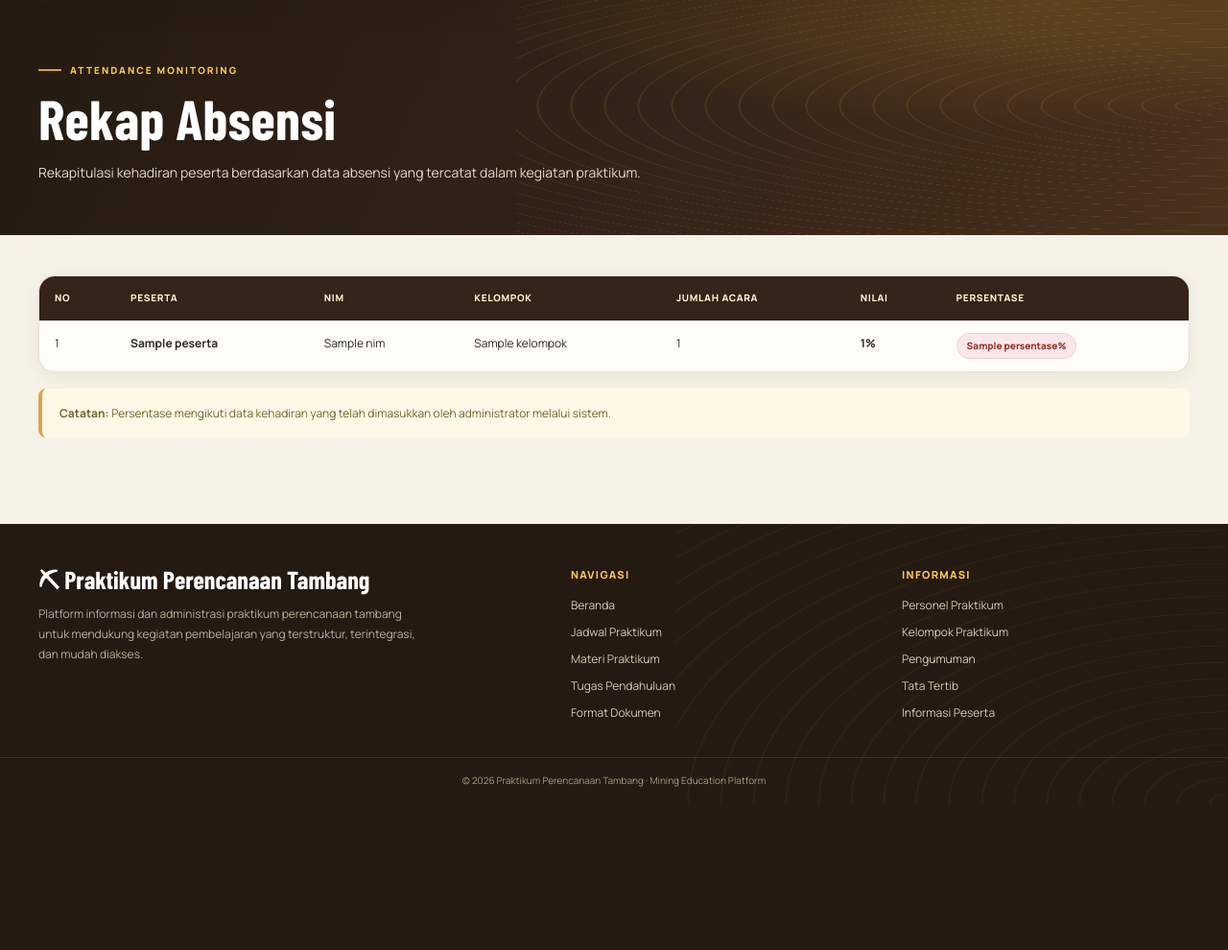
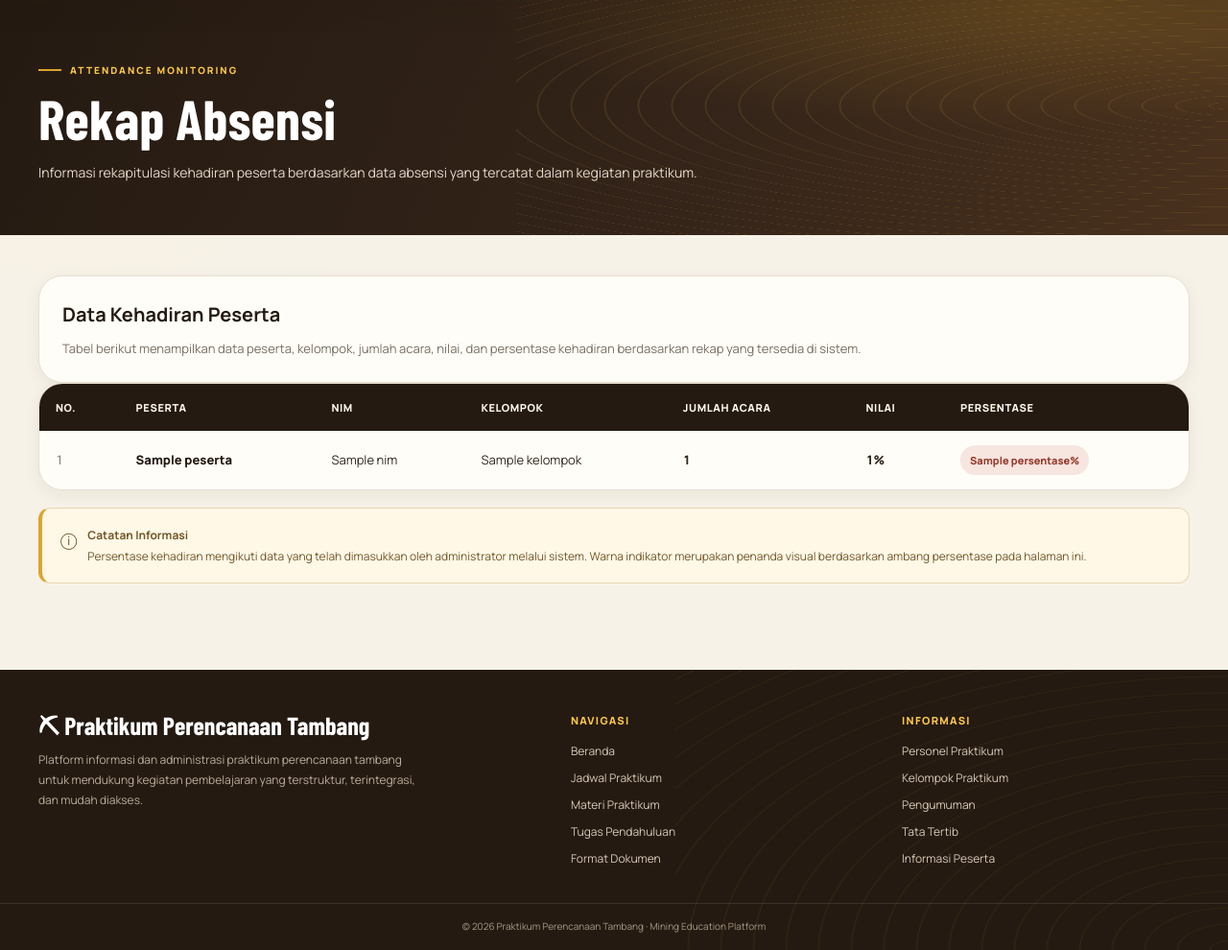
Before and after one commit to muhammadfhy2-cell/Praktikum-Perencanaan-Tambang, a Django app: template praktikum/templates/praktikum/absensi.html in a window 1280 px wide. Shown: the part 77-1067 px from the top of the page at 96% size. Before the commit the page ends 897 px from the top, so only its background shows below. Run offline with Django 3.2, Linux system fonts and the light colour scheme; the template is opened without the code that fills it: most values are stand-ins (such as "Sample title", 1, 10 or a date in 2020); some web fonts are replaced.

Commit message:
Update absensi.html

```diff
--- a/praktikum/templates/praktikum/absensi.html
+++ b/praktikum/templates/praktikum/absensi.html
@@ -1,16 +1,188 @@
+
 {% extends "praktikum/base.html" %}
 
-{% block title %}Absensi | Praktikum Perencanaan Tambang{% endblock %}
+{% block title %}Rekap Absensi | Praktikum Perencanaan Tambang{% endblock %}
+
+{% block meta_description %}
+Rekapitulasi kehadiran peserta Praktikum Perencanaan Tambang.
+{% endblock %}
+
+{% block extra_css %}
+<style>
+.attendance-summary {
+    display: grid;
+    grid-template-columns: 1fr;
+    gap: 16px;
+    margin-bottom: 24px;
+}
+
+.attendance-intro {
+    padding: 22px 24px;
+    border: 1px solid var(--line, #e8dfd0);
+    border-radius: var(--radius-lg, 20px);
+    background: var(--paper, #fffdf8);
+    box-shadow: var(--shadow-sm, 0 8px 24px rgba(36,26,17,.06));
+}
+
+.attendance-intro h2 {
+    margin-bottom: 7px;
+    color: var(--ink, #241a11);
+    font-size: 20px;
+}
+
+.attendance-intro p {
+    color: var(--muted, #796e60);
+    font-size: 13px;
+    line-height: 1.8;
+}
+
+.attendance-table-wrap {
+    width: 100%;
+    overflow-x: auto;
+    border: 1px solid var(--line, #e8dfd0);
+    border-radius: var(--radius-lg, 20px);
+    background: var(--paper, #fffdf8);
+    box-shadow: var(--shadow-sm, 0 8px 24px rgba(36,26,17,.06));
+}
+
+.attendance-table {
+    width: 100%;
+    min-width: 800px;
+    border-collapse: collapse;
+}
+
+.attendance-table thead th {
+    padding: 15px 17px;
+    background: var(--ink, #241a11);
+    color: #fff9ed;
+    font-size: 11px;
+    font-weight: 800;
+    text-align: left;
+    text-transform: uppercase;
+    letter-spacing: .6px;
+    white-space: nowrap;
+}
+
+.attendance-table tbody td {
+    padding: 15px 17px;
+    border-bottom: 1px solid var(--line, #e8dfd0);
+    color: var(--text, #30271d);
+    font-size: 13px;
+    vertical-align: middle;
+}
+
+.attendance-table tbody tr:last-child td {
+    border-bottom: none;
+}
+
+.attendance-table tbody tr:hover td {
+    background: #fbf5e9;
+}
+
+.attendance-number {
+    color: var(--muted, #796e60) !important;
+    font-variant-numeric: tabular-nums;
+}
+
+.attendance-name {
+    color: var(--ink, #241a11);
+    font-weight: 800;
+}
+
+.attendance-nim {
+    color: var(--muted, #796e60);
+    white-space: nowrap;
+}
+
+.attendance-value {
+    font-weight: 800;
+    font-variant-numeric: tabular-nums;
+    white-space: nowrap;
+}
+
+.attendance-badge {
+    display: inline-flex;
+    align-items: center;
+    justify-content: center;
+    min-width: 65px;
+    padding: 6px 10px;
+    border-radius: 999px;
+    font-size: 11px;
+    font-weight: 900;
+    font-variant-numeric: tabular-nums;
+    white-space: nowrap;
+}
+
+.attendance-badge-high {
+    background: #e7f3e9;
+    color: #27633b;
+}
+
+.attendance-badge-medium {
+    background: #f8edcf;
+    color: #805b17;
+}
+
+.attendance-badge-low {
+    background: #f7e5e0;
+    color: #963d2e;
+}
+
+.attendance-note {
+    display: flex;
+    align-items: flex-start;
+    gap: 11px;
+    margin-top: 18px;
+    padding: 17px 19px;
+    border: 1px solid #e8d7b0;
+    border-left: 4px solid var(--gold, #dca52e);
+    border-radius: 12px;
+    background: #fff8e7;
+    color: #725728;
+    font-size: 12px;
+    line-height: 1.8;
+}
+
+.attendance-note-icon {
+    flex: 0 0 auto;
+    font-size: 17px;
+}
+
+.attendance-empty {
+    padding: 38px 20px !important;
+    color: var(--muted, #796e60) !important;
+    text-align: center;
+}
+
+.attendance-empty-icon {
+    margin-bottom: 9px;
+    font-size: 30px;
+}
+
+.attendance-empty p {
+    font-size: 13px;
+}
+
+@media (max-width: 600px) {
+    .attendance-intro {
+        padding: 18px;
+    }
+
+    .attendance-note {
+        padding: 14px;
+    }
+}
+</style>
+{% endblock %}
 
 {% block content %}
-
-<section class="page-header">
+<section class="page-header topographic">
     <div class="container">
         <div class="eyebrow">ATTENDANCE MONITORING</div>
         <h1>Rekap Absensi</h1>
         <p>
-            Rekapitulasi kehadiran peserta berdasarkan data absensi
-            yang tercatat dalam kegiatan praktikum.
+            Informasi rekapitulasi kehadiran peserta berdasarkan data
+            absensi yang tercatat dalam kegiatan praktikum.
         </p>
     </div>
 </section>
@@ -18,13 +190,22 @@
 <section class="content-section">
     <div class="container">
 
-        <div class="table-wrap">
+        <div class="attendance-summary">
+            <div class="attendance-intro">
+                <h2>Data Kehadiran Peserta</h2>
+                <p>
+                    Tabel berikut menampilkan data peserta, kelompok,
+                    jumlah acara, nilai, dan persentase kehadiran
+                    berdasarkan rekap yang tersedia di sistem.
+                </p>
+            </div>
+        </div>
 
-            <table>
-
+        <div class="attendance-table-wrap">
+            <table class="attendance-table">
                 <thead>
                     <tr>
-                        <th>No</th>
+                        <th>No.</th>
                         <th>Peserta</th>
                         <th>NIM</th>
                         <th>Kelompok</th>
@@ -35,18 +216,21 @@
                 </thead>
 
                 <tbody>
-
                     {% for row in rows %}
-
                     <tr>
-
-                        <td>{{ forloop.counter }}</td>
+                        <td class="attendance-number">
+                            {{ forloop.counter }}
+                        </td>
 
                         <td>
-                            <strong>{{ row.peserta.nama }}</strong>
+                            <span class="attendance-name">
+                                {{ row.peserta.nama }}
+                            </span>
                         </td>
 
-                        <td>{{ row.peserta.nim }}</td>
+                        <td class="attendance-nim">
+                            {{ row.peserta.nim|default:"—" }}
+                        </td>
 
                         <td>
                             {% if row.peserta.kelompok %}
@@ -56,68 +240,54 @@
                             {% endif %}
                         </td>
 
-                        <td>{{ row.total_acara }}</td>
+                        <td class="attendance-value">
+                            {{ row.total_acara }}
+                        </td>
 
-                        <td>
-                            <strong>{{ row.total_nilai }}%</strong>
+                        <td class="attendance-value">
+                            {{ row.total_nilai }}%
                         </td>
 
                         <td>
                             {% if row.persentase >= 80 %}
-                                <span class="badge badge-green">
+                                <span class="attendance-badge attendance-badge-high">
                                     {{ row.persentase }}%
                                 </span>
                             {% elif row.persentase >= 60 %}
-                                <span class="badge badge-gold">
+                                <span class="attendance-badge attendance-badge-medium">
                                     {{ row.persentase }}%
                                 </span>
                             {% else %}
-                                <span class="badge badge-red">
+                                <span class="attendance-badge attendance-badge-low">
                                     {{ row.persentase }}%
                                 </span>
                             {% endif %}
                         </td>
-
                     </tr>
-
                     {% empty %}
-
                     <tr>
-                        <td colspan="7">
-                            <div class="empty">
-                                <div class="empty-icon">📋</div>
-                                Belum ada data absensi.
+                        <td colspan="7" class="attendance-empty">
+                            <div class="attendance-empty-icon" aria-hidden="true">
+                                ▤
                             </div>
+                            <p>Belum ada data absensi yang tersedia.</p>
                         </td>
                     </tr>
-
                     {% endfor %}
-
                 </tbody>
-
             </table>
-
         </div>
 
         <div class="attendance-note">
-            <strong>Catatan:</strong>
-            Persentase mengikuti data kehadiran yang telah dimasukkan
-            oleh administrator melalui sistem.
+            <span class="attendance-note-icon" aria-hidden="true">ⓘ</span>
+            <div>
+                <strong>Catatan Informasi</strong><br>
+                Persentase kehadiran mengikuti data yang telah dimasukkan
+                oleh administrator melalui sistem. Warna indikator merupakan
+                penanda visual berdasarkan ambang persentase pada halaman ini.
+            </div>
         </div>
 
     </div>
 </section>
-
-<style>
-    .attendance-note {
-        margin-top: 17px;
-        padding: 15px 18px;
-        border-left: 4px solid #d6a84f;
-        background: #fff8e7;
-        color: #74622d;
-        border-radius: 8px;
-        font-size: 12px;
-    }
-</style>
-
 {% endblock %}
```
